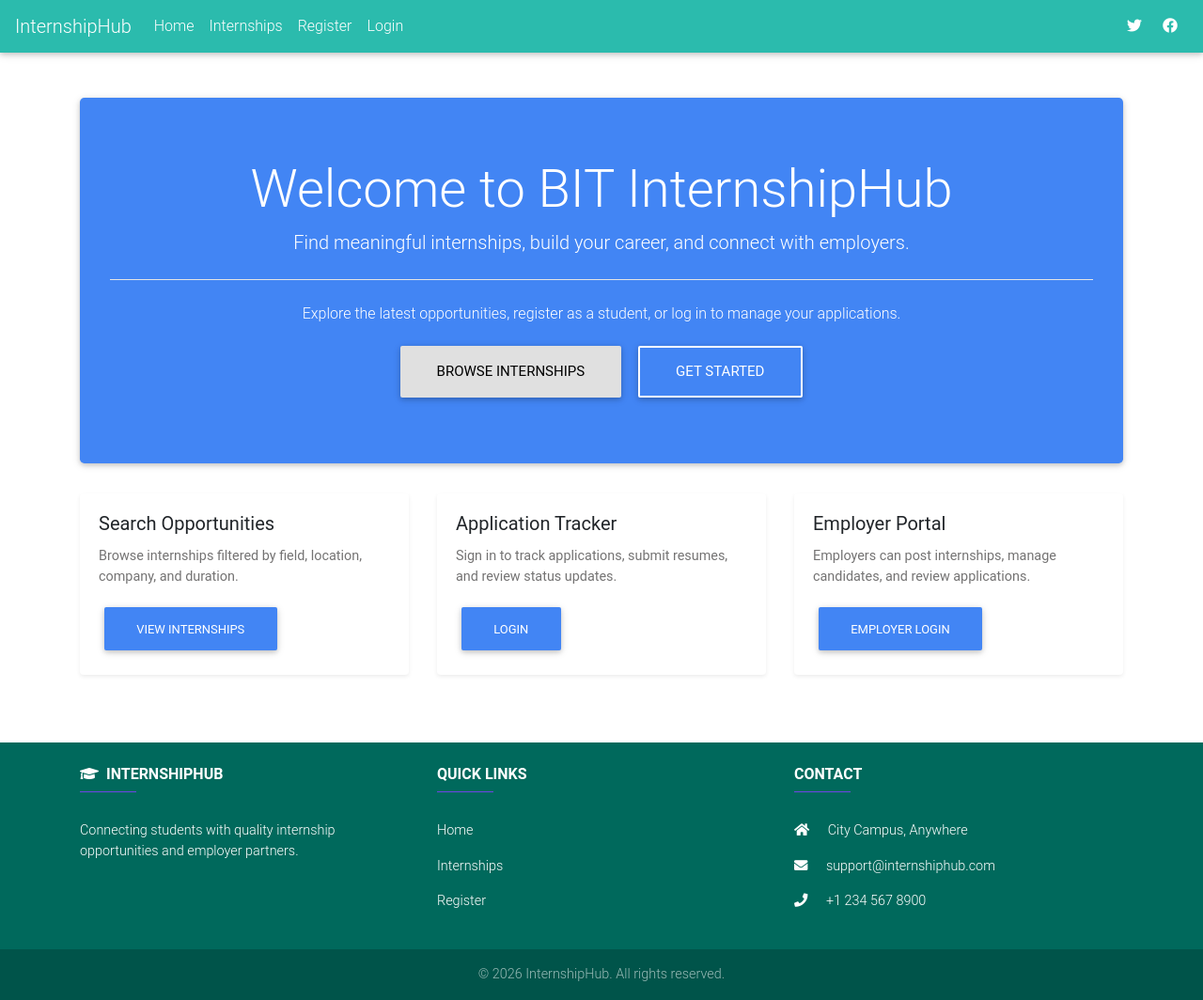
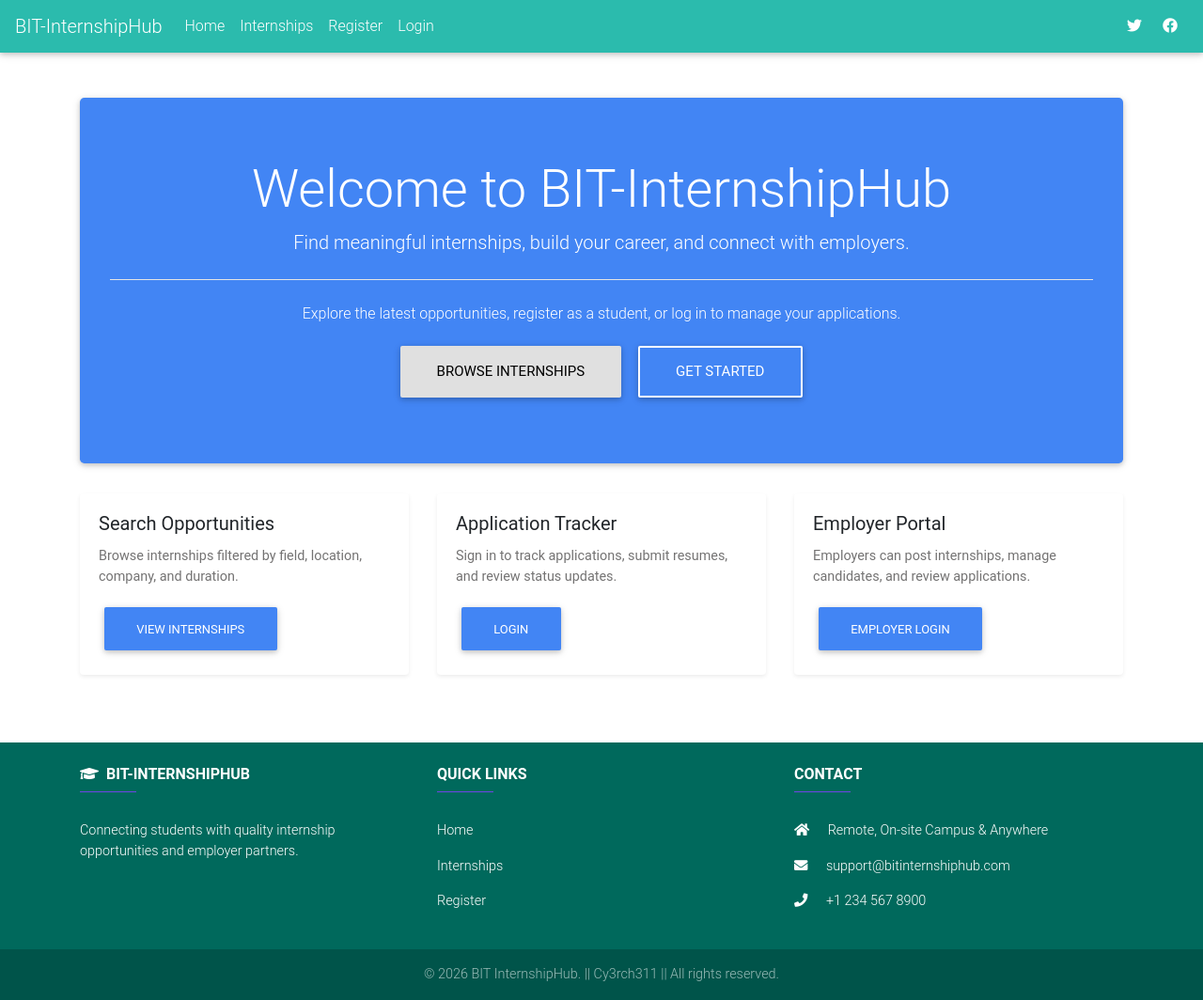
Before and after one commit to Mitchellnkem/Internship_mgt, a PHP site: page /index.php in a window 1280 px wide. Shown: the whole page at 94% size. Run offline with PHP 8.4, Linux system fonts and the light colour scheme; some libraries are stand-ins or nearby versions; some web fonts are replaced.

Commit message:
Update branding to BIT-InternshipHub across footer, header, and index files

```diff
--- a/includes/footer.php
+++ b/includes/footer.php
@@ -5,7 +5,7 @@
             <div class="row">
                 <div class="col-md-6 col-lg-4 mb-4">
                     <h6 class="text-uppercase font-weight-bold">
-                        <i class="fas fa-graduation-cap mr-2"></i>InternshipHub
+                        <i class="fas fa-graduation-cap mr-2"></i>BIT-InternshipHub
                     </h6>
                     <hr class="deep-purple accent-2 mb-4 mt-0 d-inline-block mx-auto" style="width: 60px;">
                     <p>Connecting students with quality internship opportunities and employer partners.</p>
@@ -20,14 +20,14 @@
                 <div class="col-md-6 col-lg-4 mb-4">
                     <h6 class="text-uppercase font-weight-bold">Contact</h6>
                     <hr class="deep-purple accent-2 mb-4 mt-0 d-inline-block mx-auto" style="width: 60px;">
-                    <p><i class="fas fa-home mr-3"></i> City Campus, Anywhere</p>
-                    <p><i class="fas fa-envelope mr-3"></i> support@internshiphub.com</p>
+                    <p><i class="fas fa-home mr-3"></i> Remote, On-site Campus & Anywhere</p>
+                    <p><i class="fas fa-envelope mr-3"></i> support@bitinternshiphub.com</p>
                     <p><i class="fas fa-phone mr-3"></i> +1 234 567 8900</p>
                 </div>
             </div>
         </div>
         <div class="footer-copyright text-center py-3">
-            © <?= date('Y') ?> InternshipHub. All rights reserved.
+            © <?= date('Y') ?> BIT InternshipHub. || Cy3rch311 || All rights reserved.
         </div>
     </footer>
 
--- a/includes/header.php
+++ b/includes/header.php
@@ -9,7 +9,7 @@ require_once __DIR__ . '/../core/init.php';
 <head>
     <meta charset="UTF-8">
     <meta name="viewport" content="width=device-width, initial-scale=1.0">
-    <title>InternshipHub</title>
+    <title>BIT - InternshipHub</title>
     <link rel="stylesheet" href="https://use.fontawesome.com/releases/v5.8.2/css/all.css">
     <link href="css/bootstrap.min.css" rel="stylesheet">
     <link href="css/mdb.min.css" rel="stylesheet">
@@ -18,7 +18,7 @@ require_once __DIR__ . '/../core/init.php';
 <body>
     <header>
         <nav class="navbar navbar-expand-lg navbar-dark default-color">
-            <a class="navbar-brand" href="index.php">InternshipHub</a>
+            <a class="navbar-brand" href="index.php">BIT-InternshipHub</a>
             <button class="navbar-toggler" type="button" data-toggle="collapse" data-target="#navbarMain"
                 aria-controls="navbarMain" aria-expanded="false" aria-label="Toggle navigation">
                 <span class="navbar-toggler-icon"></span>
--- a/index.php
+++ b/index.php
@@ -3,7 +3,7 @@ require_once 'includes/header.php';
 ?>
 
 <div class="jumbotron text-center bg-primary text-white rounded-lg">
-    <h1 class="display-4">Welcome to BIT InternshipHub</h1>
+    <h1 class="display-4">Welcome to BIT-InternshipHub</h1>
     <p class="lead">Find meaningful internships, build your career, and connect with employers.</p>
     <hr class="my-4 bg-white">
     <p>Explore the latest opportunities, register as a student, or log in to manage your applications.</p>
```
